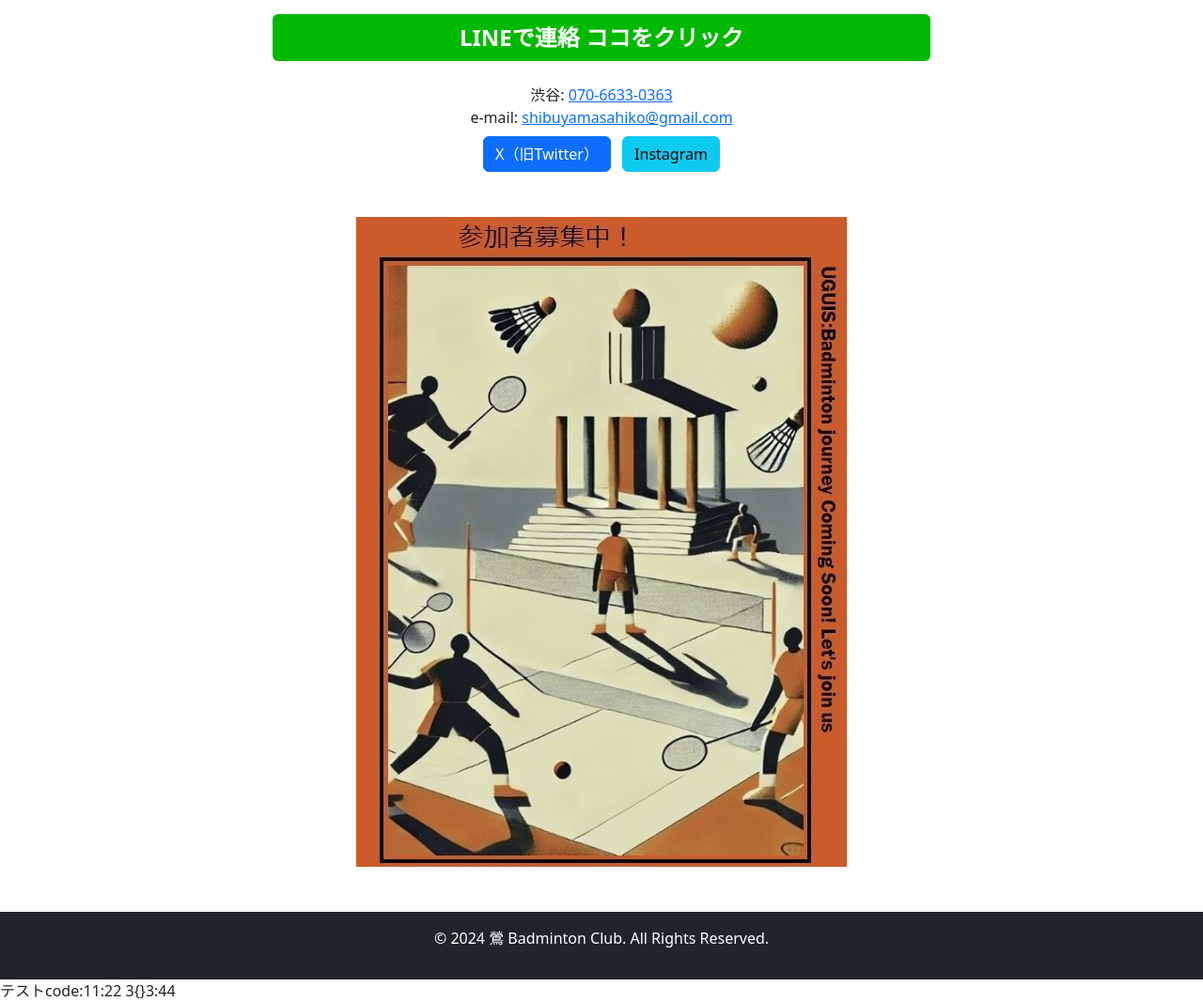
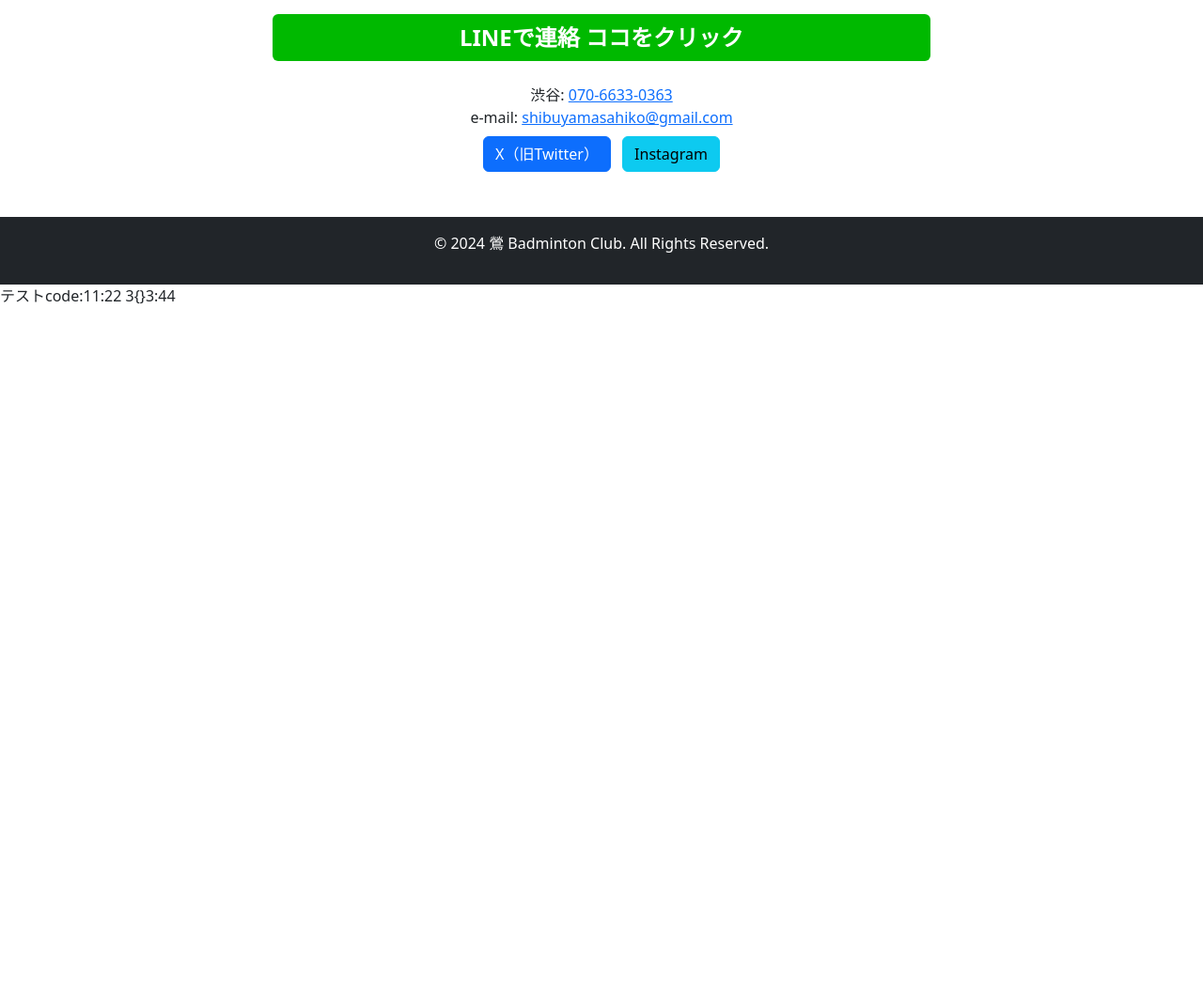
Before and after one commit to UGUIS8020/uguis_bad, a Python web app: template templates/index.html in a window 1280 px wide. Shown: the part 713-1780 px from the top of the page at 94% size. After the commit the page ends 1037 px from the top, so only its background shows below. Run offline with Jinja, Linux system fonts and the light colour scheme; the template is opened without the code that fills it, so the values that code supplies are empty; some libraries are stand-ins or nearby versions.

Commit message:
新越谷

```diff
--- a/templates/index.html
+++ b/templates/index.html
@@ -223,14 +223,14 @@
       </section>
 
         <!-- 中央寄せでレスポンシブ対応 -->
-        <div class="text-center mb-3">
+        <!-- <div class="text-center mb-3">
             <img src="/static/images/top.jpg"
                  alt="画像の説明"
                  class="img-fluid"
                  style="max-width: 100%; height: auto;">
 
 
-        </div>
+        </div> -->
     </div>
 
     <footer class="bg-dark text-white py-3 mt-5">
```
Also changed, not shown: templates/base.html (+5 -5 lines).
